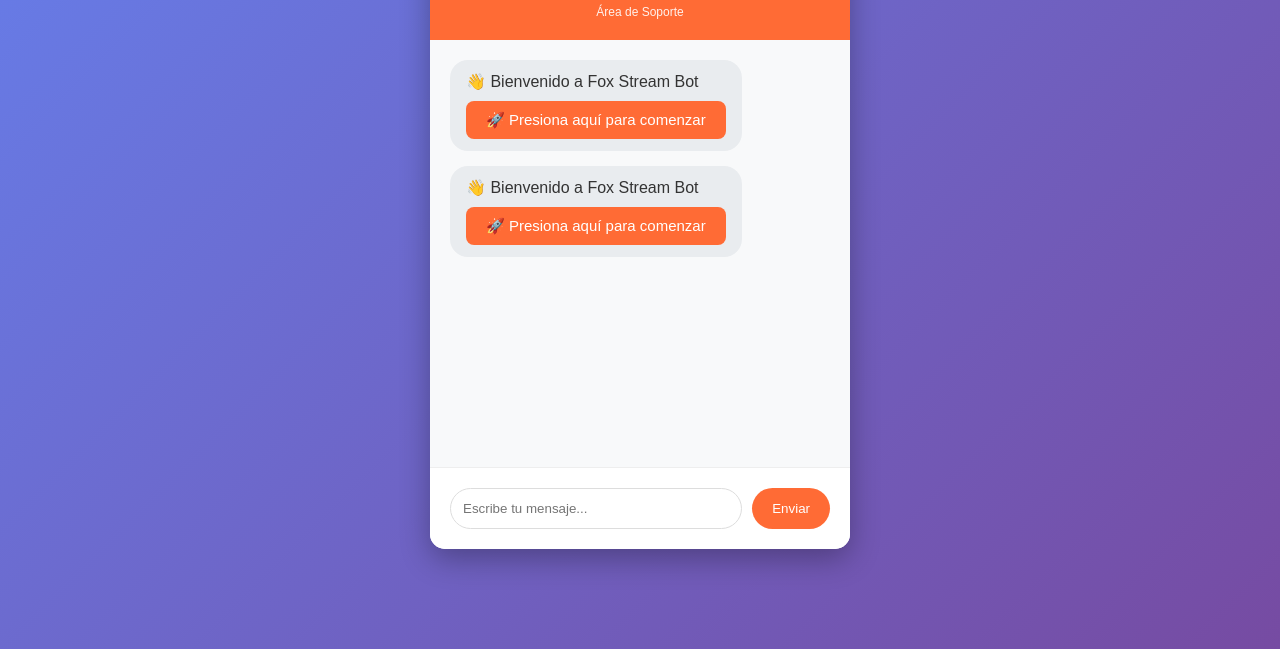
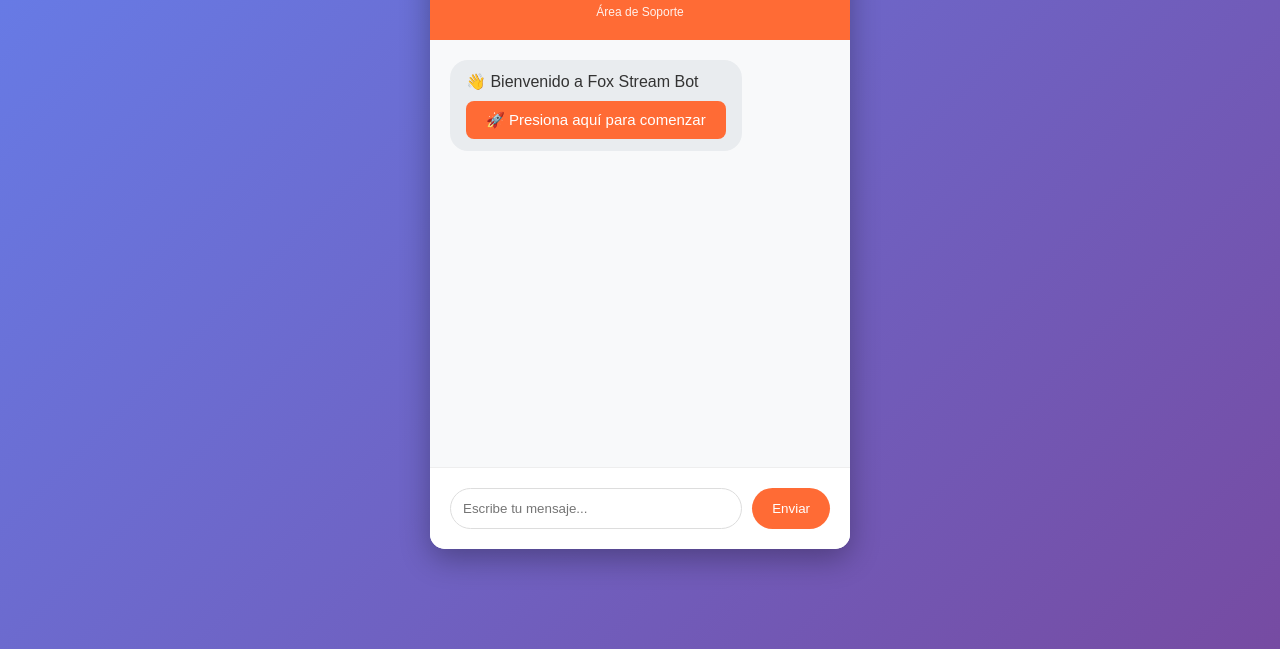
Before and after one commit to cineplusgmp-source/FoxStream-Bot, a website: page index.html in a window 1280 px wide. Shown: the part 151-800 px from the top of the page. Drawn offline with Linux system fonts and the light colour scheme.

Commit message:
Update index.html

```diff
--- a/index.html
+++ b/index.html
@@ -13,10 +13,10 @@
       <span class="status">Área de Soporte</span>
     </div>
 
-    <div class="chat-messages" id="chatMessages">
-      <!-- Aquí iniciamos con el botón de start -->
-    </div>
+    <!-- Mensajes -->
+    <div class="chat-messages" id="chatMessages"></div>
 
+    <!-- Input -->
     <div class="chat-input">
       <input type="text" id="messageInput" placeholder="Escribe tu mensaje...">
       <button onclick="sendMessage()">Enviar</button>
@@ -24,9 +24,5 @@
   </div>
 
   <script src="script.js"></script>
-  <script>
-    // Mostrar el mensaje inicial con botón
-    showStartMessage();
-  </script>
 </body>
 </html>
```
